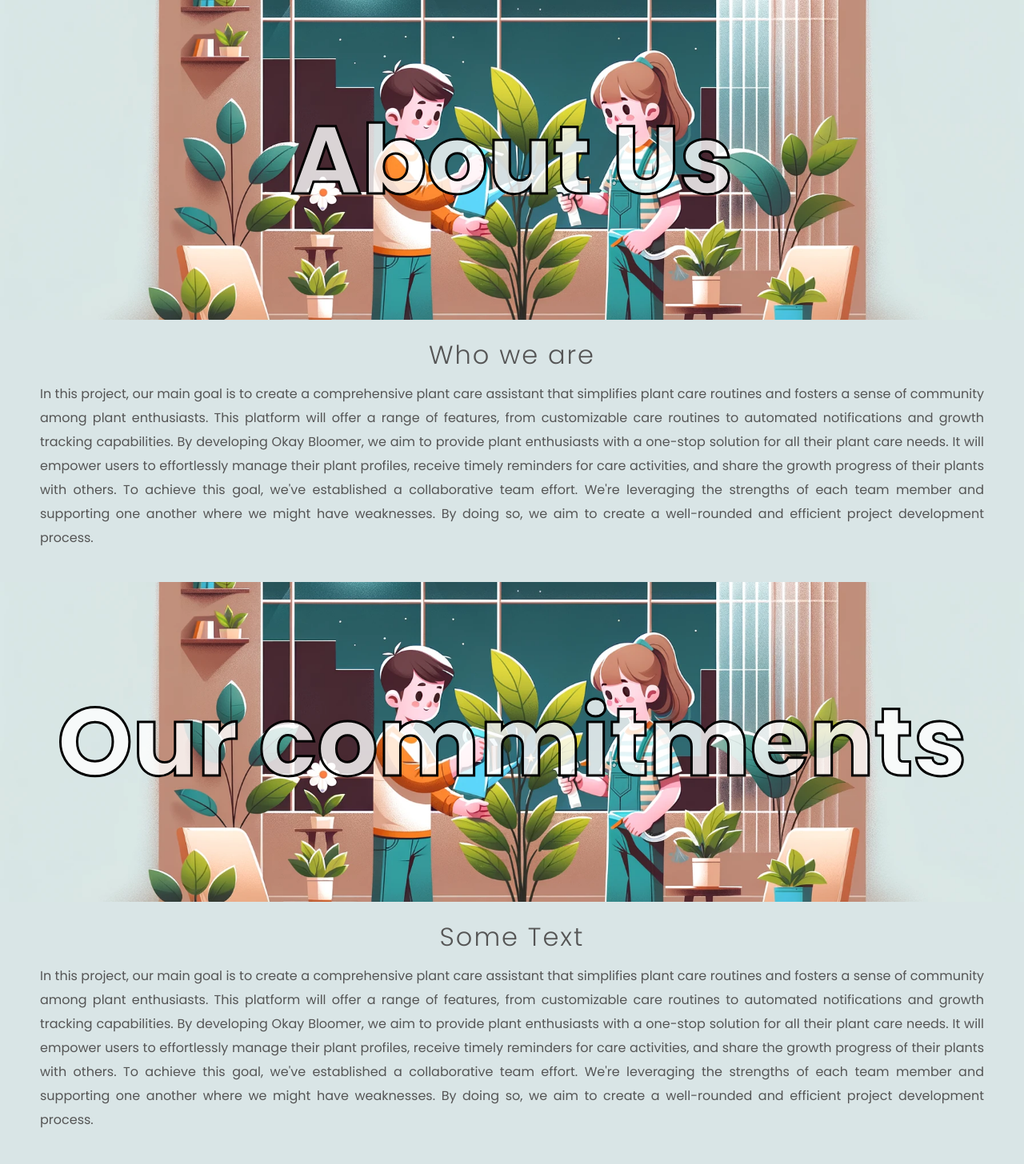
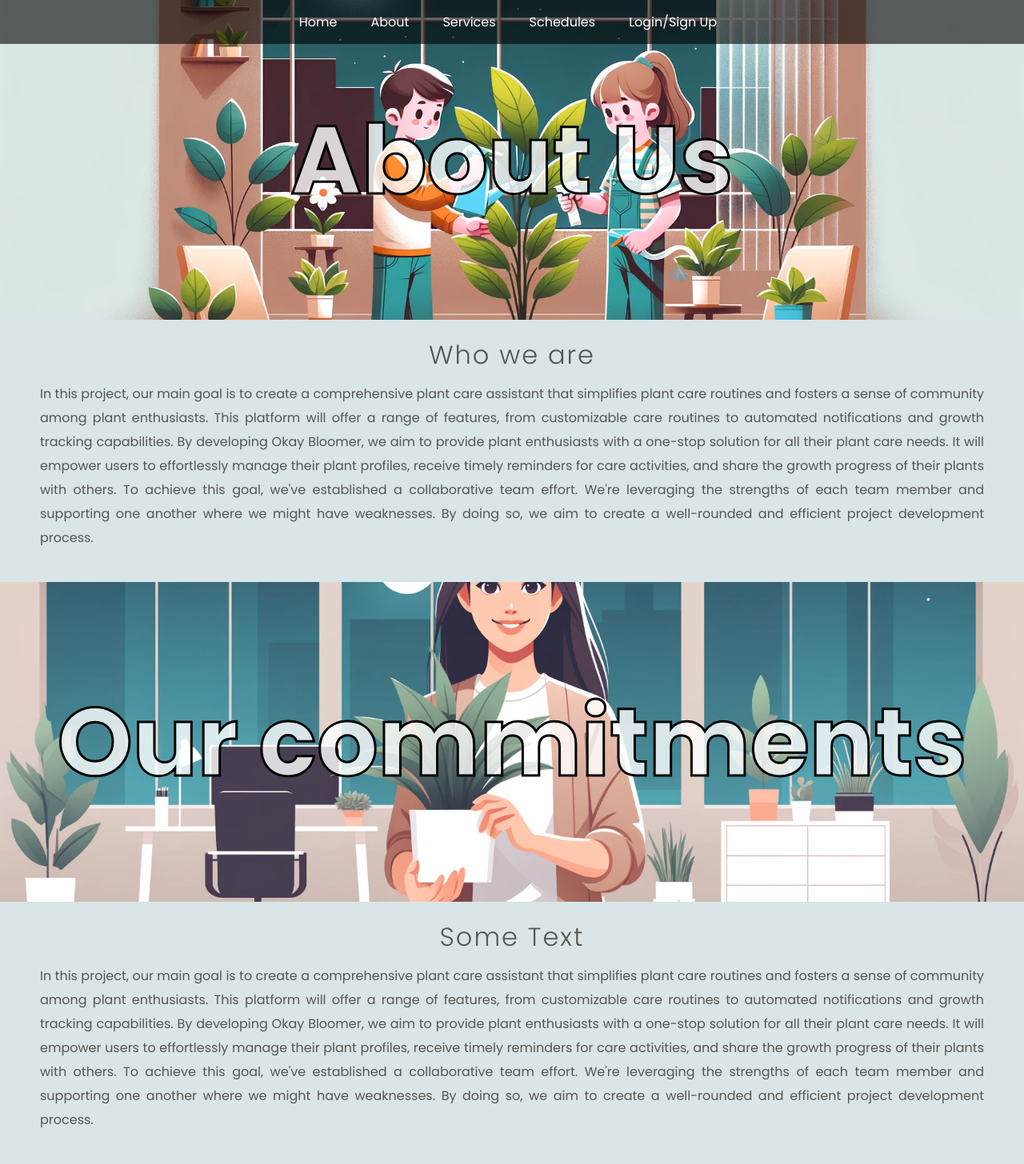
Before and after one commit to turbomoisty/okay_Bloomer, a Flask app: template OB/templates/about_us.html in a window 1280 px wide. Shown: the whole page at 80% size. Run offline with Flask 3, Linux system fonts and the light colour scheme; the template is opened without the code that fills it, so the values that code supplies are empty.

Commit message:
linked pages

```diff
--- a/OB/okayBloomer.py
+++ b/OB/okayBloomer.py
@@ -3,16 +3,19 @@ from flask import Flask, render_template, url_for
 app = Flask(__name__)
 
 
-# @app.route('/')
-# def main_page():
-#     return render_template('main_page.html')
+@app.route('/')
+def main_page():
+    return render_template('main_page.html')
 
-# @app.route('/login_page')
-# def main_page():
-#     return render_template('login_page.html')
-###########REMEMBER TO LINK THIS IN THE HTML FILE AT LINE 17: main_page.htnml########
 
-@app.route('/')
+@app.route('/login_page')
+def login_page():
+    return render_template('login_page.html')
+
+
+##########REMEMBER TO LINK THIS IN THE HTML FILE AT LINE 17: main_page.html########
+
+@app.route('/about_us')
 def about_us():
     return render_template('about_us.html')
 
@@ -22,5 +25,8 @@ def plant_profiles():
     return render_template('plant_profiles.html')
 
 
+# just templates
+
+
 if __name__ == "__main__":
     app.run(debug=True)
--- a/OB/static/about_us.css
+++ b/OB/static/about_us.css
@@ -10,6 +10,50 @@
 
 body {
     background: #D9E5E6;
+}
+
+nav {
+    background-color: rgba(0, 0, 0, 0.6);
+    overflow: hidden;
+    position: fixed;
+    top: 0;
+    width: 100%;
+    z-index: 1000;
+    display: flex;
+    justify-content: space-between;
+    align-items: center;
+    padding:1px 20px;
+}
+
+nav ul {
+    list-style-type: none;
+    margin: 0;
+    padding: 0;
+    display: flex;
+    flex-grow: 1;
+    justify-content: center;
+}
+
+nav ul li {
+    display: inline;
+    margin-right: 10px;
+}
+
+nav ul li a {
+    display: inline-block;
+    color: white;
+    text-align: center;
+    padding: 14px 16px;
+    text-decoration: none;
+}
+
+nav ul li a:hover {
+    background-color: #ddd;
+    color: black;}
+
+
+ nav ul li.right{
+    float: right;
 }
 
 h1 {
@@ -30,7 +74,7 @@ h1 {
 
 .parallax-2{
     height: 400px;
-    background: url('https://raw.githubusercontent.com/turbomoisty/okay_Bloomer/962da7df552cc8d53de33a67fc5fa8066cc753ab/OB/images/paraNa.png') no-repeat;
+    background: url('https://raw.githubusercontent.com/turbomoisty/okay_Bloomer/ccba77281ba023360f1a336cc02781630fb350f0/OB/images/randowaoman.png') no-repeat;
     background-size: cover;
     background-position: center;
     background-attachment: fixed;
@@ -62,3 +106,7 @@ p {
     line-height: 30px;
     margin: 0 50px 40px;
 }
+
+p:nth-of-type(1),
+p:nth-of-type(2), {
+    margin: 40px 50px;}
--- a/OB/templates/about_us.html
+++ b/OB/templates/about_us.html
@@ -8,6 +8,17 @@
 
 </head>
 <body>
+    <header>
+        <nav>
+            <ul>
+                <li><a href="#home">Home</a></li>
+                <li><a href="#About">About</a></li>
+                <li><a href="#Services">Services</a></li>
+                <li><a href="{{url_for('plant_profiles')}}">Schedules</a></li>
+                <li class="right"><a href="#login">Login/Sign Up</a></li>
+            </ul>
+        </nav>
+    </header>
 
     <section>
         <section class="parallax-1">
--- a/OB/templates/main_page.html
+++ b/OB/templates/main_page.html
@@ -11,11 +11,10 @@
         <nav>
             <ul>
                 <li><a href="#home">Home</a></li>
-                <li><a href="#About">About</a></li>
+                <li><a href="{{url_for('about_us')}}">About</a></li>
                 <li><a href="#Services">Services</a></li>
                 <li><a href="{{url_for('plant_profiles')}}">Schedules</a></li>
-                <li class="right"><a href="#login">Login/Sign Up</a></li>
-
+                <li class="right"><a href="{{url_for('login_page')}}">Login/Sign Up</a></li>
             </ul>
         </nav>
         <div class="hero">
```
